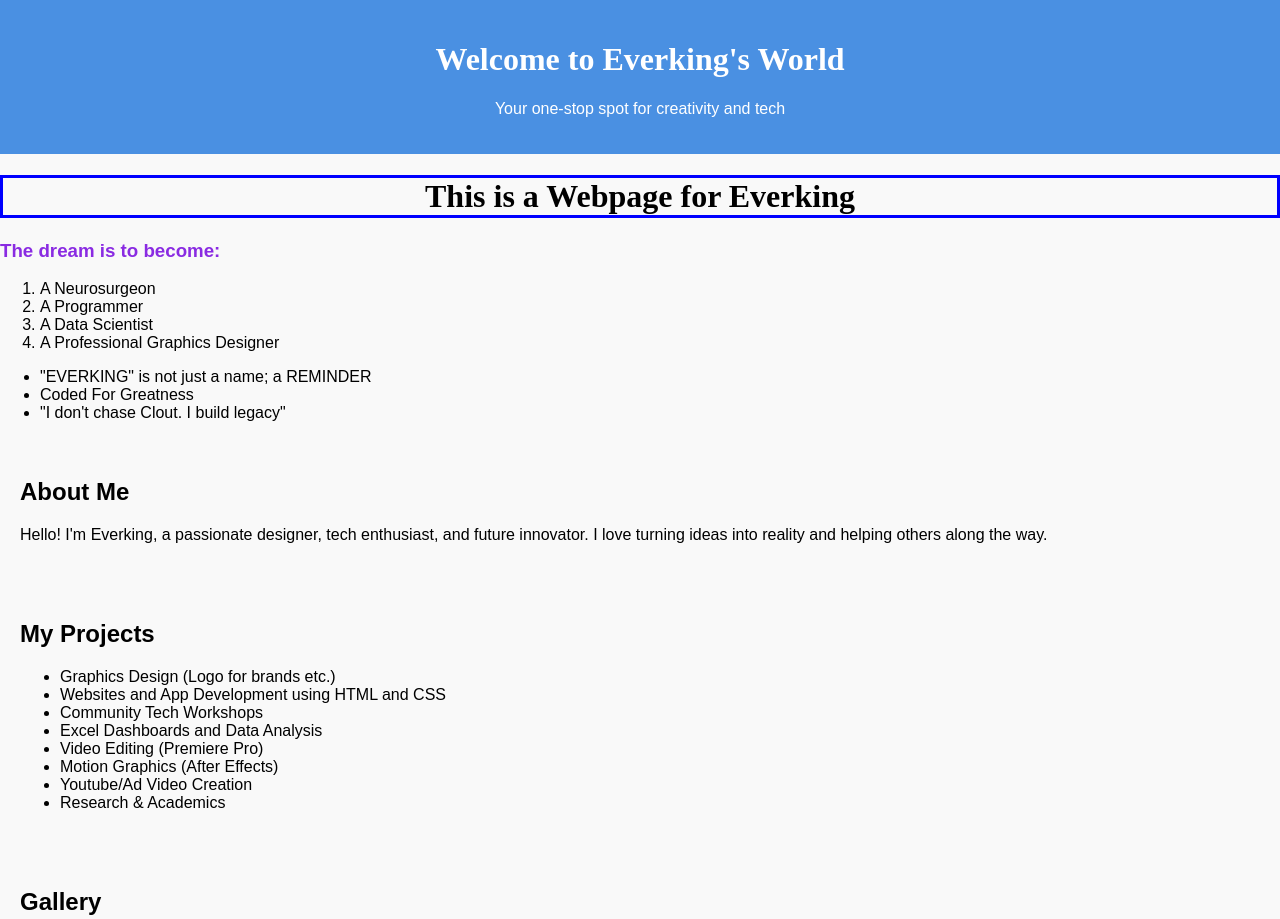
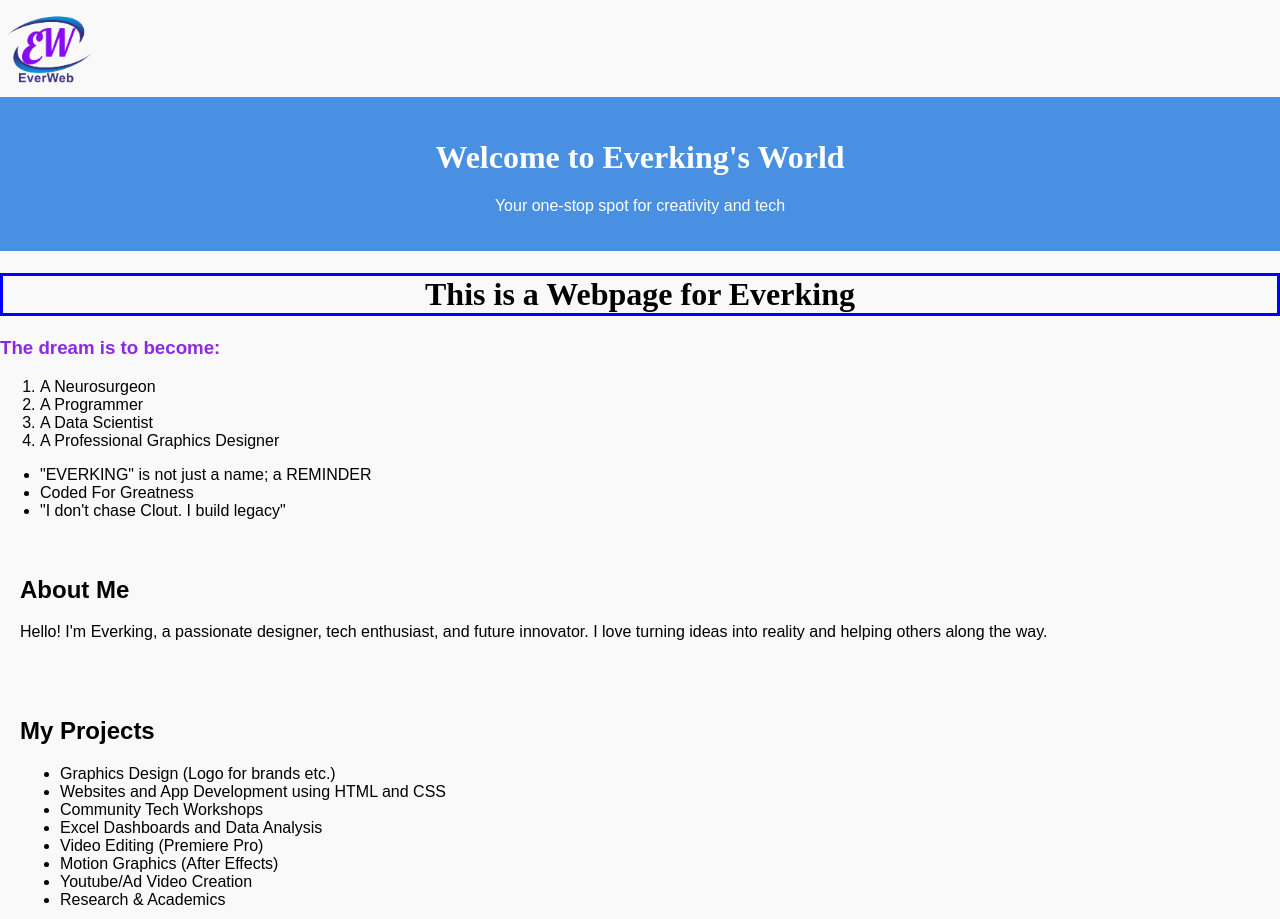
Before and after one commit to EVERKING-bit/EVERKING-bit.github.io, a plain HTML site: page index.html in a window 1280 px wide. Shown: the top 919 px of the page. Drawn offline with Linux system fonts and the light colour scheme.

Commit message:
make changes

```diff
--- a/index.html
+++ b/index.html
@@ -113,6 +113,9 @@
     </style>
 </head>
 <body>
+    <div>
+        <img src="EverWeb.png" width="100px">
+    </div>
 
     <header>
         <h1 id="he">Welcome to Everking's World</h1>
```
